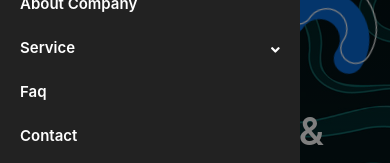
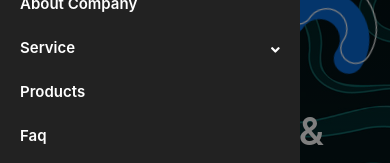
Before and after one commit to olegoil/veotronic, a Next.js app: page / in a window 390 px wide. Both pictures are taken after a click on the element 353 px from the left and 30 px from the top of the page. Shown: the part 144-307 px from the top of the page. Built offline with nearby package versions, Linux system fonts and the light colour scheme.

Commit message:
mobile menu products added

```diff
--- a/components/layout/MobileMenu.js
+++ b/components/layout/MobileMenu.js
@@ -67,6 +67,9 @@ export default function MobileMenu({ closeMenu }) {
 						<div className="dropdown2-btn" onClick={() => handleAccordion(3)} />
 
 					</li>
+					<li className={`${pathname === "/portfolio" ? "current" : ""}`}>
+						<Link href="/portfolio" onClick={handleMenuItemClick}>Products</Link>
+					</li>
 					<li className={`${pathname === "/faq" ? "current" : ""}`}>
 						<Link href="/faq" onClick={handleMenuItemClick}>Faq</Link>
 					</li>
```
